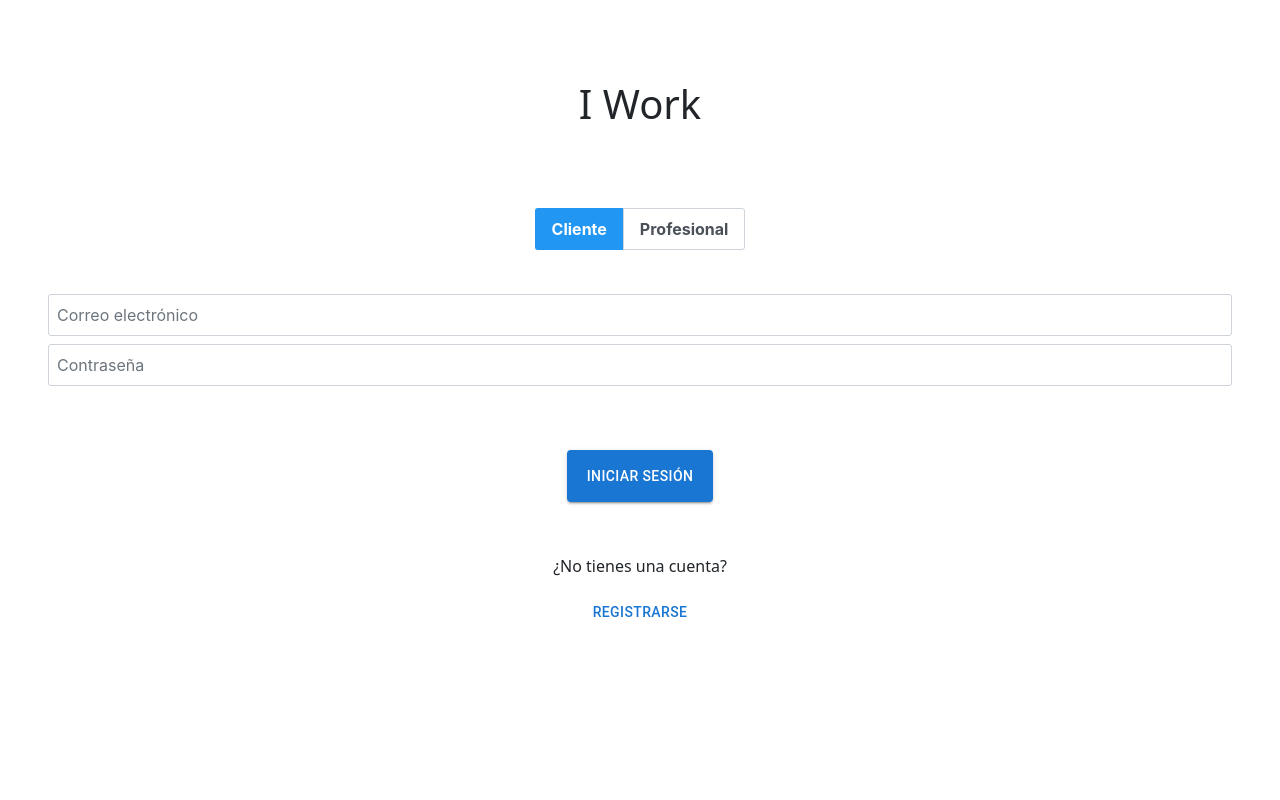
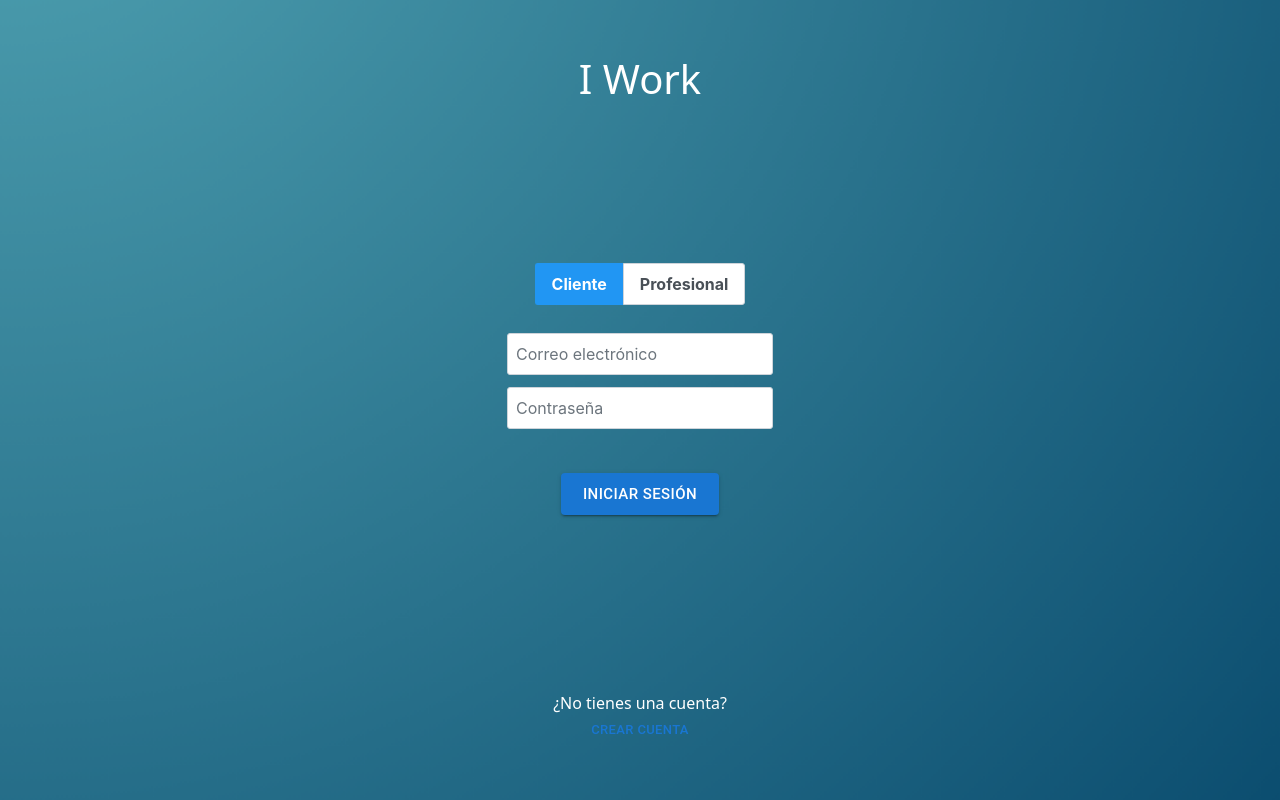
Before and after one commit to TomvShoo/IWork, a React (Create React App) app: page / in a window 1280 px wide. Built offline with nearby package versions, Linux system fonts and the light colour scheme.

Commit message:
Se ha agregado imagenes y mejora de diseño vista login

```diff
--- a/src/Pages/Login.js
+++ b/src/Pages/Login.js
@@ -11,70 +11,58 @@ import { Button } from "@mui/material";
 import "../style.css";
 
 const Estilo = {
-  switchButton: {
-    margin: "2rem 0rem",
-  },
-  inputs: {
-    margin: "2.5rem 0rem",
-  },
-  input: {
-    display: "flex",
-    flexDirection: "column",
-  },
-  h4: {
-    margin: "1rem",
-  },
-  inputText: {
-    margin: "0.25rem 3rem",
-  },
-  button: {
-    padding: "0.85rem 1.25rem",
-    margin: "1.25rem 0rem",
-  },
-  registrar: {
-    margin: "2rem 0rem",
-  },
+  // inputs: {
+  //   margin: "2.5rem 0rem",
+  // },
+  // input: {
+  //   display: "flex",
+  //   flexDirection: "column",
+  // },
+  // h4: {
+  //   margin: "1rem",
+  // },
+  // inputText: {
+  //   margin: "0.25rem 3rem",
+  // },
+  // button: {
+  //   padding: "0.85rem 1.25rem",
+  //   margin: "1.25rem 0rem",
+  // },
+  // registrar: {
+  //   margin: "2rem 0rem",
+  // },
 };
 
 export const Login = () => {
   return (
-    <div style={Estilo.fondo} className="fondo">
+    <div className="containerLogin">
       <div>
-        <h1 style={Estilo.tittle} className="tittle">I Work</h1>
+        <h1 className="tittle">I Work</h1>
       </div>
 
-      <div style={Estilo.switchButton}>
+      <div className="switchButton">
         <SwitchButton />
       </div>
 
-      <div style={Estilo.inputs}>
-        <div style={Estilo.input}>
-          <InputText
-            style={Estilo.inputText}
-            placeholder="Correo electrónico"
-          ></InputText>
+      <div>
+        <div className="input">
+          <InputText placeholder="Correo electrónico"></InputText>
         </div>
-        <div style={Estilo.input}>
-          <InputText
-            style={Estilo.inputText}
-            placeholder="Contraseña"
-            type="password"
-          ></InputText>
+        <div className="input">
+          <InputText placeholder="Contraseña" type="password"></InputText>
         </div>
       </div>
 
-      <div>
+      <div className="loginContainer">
         <Link to="/MenuPro">
-          <Button variant="contained" style={Estilo.button}>
-            Iniciar Sesión
-          </Button>
+          <Button variant="contained" size="large">Iniciar sesión</Button>
         </Link>
       </div>
 
-      <div style={Estilo.registrar}>
-        <p>¿No tienes una cuenta?</p>
+      <div className="registerContainer">
+        <p className="registerText">¿No tienes una cuenta?</p>
         <Link to="/Registro">
-          <Button>Registrarse</Button>
+          <Button size="small">Crear cuenta</Button>
         </Link>
       </div>
     </div>
--- a/src/style.css
+++ b/src/style.css
@@ -1,15 +1,100 @@
-/* .App {
-  text-align: center;
-} */
-
 /* ESTILOS PAGES */
 /* Estilos LOGIN */
-.fondo {
+.containerLogin {
+  color: white;
+  display: flex;
+  flex-direction: column;
+  justify-content: center;
   text-align: center;
+  /* Estilos del Fondo */
+  background-image: url(/src/Images/loginBackground.png);
+  position: absolute;
+  background-size: cover;
+  background-repeat: no-repeat;
+  background-position: center center;
+  top: 50%;
+  left: 50%;
+  transform: translate(-50%, -50%);
+  width: 100%;
+  height: 100%;
 }
 
-.tittle {
-  margin: 5rem 0rem;
+@media (min-width: 320px) {
+  .tittle {
+    margin-bottom: 2.5rem;
+  }
+  .switchButton {
+    margin: 1rem 0rem;
+  }
+  .input {
+    margin: 0.5rem 0rem;
+  }
+  .loginContainer {
+    margin: 1rem 0rem;
+  }
+  .registerContainer {
+    margin-top: 2.5rem;
+  }
+  .registerText {
+    margin: 0rem;
+  }
+}
+
+@media (min-width: 480px) {
+  .tittle {
+    margin-bottom: 3.5rem;
+  }
+  .input {
+    margin: 0.75rem 0rem;
+  }
+  .registerContainer {
+    margin-top: 3.5rem;
+  }
+}
+
+@media (min-width: 576px) {
+  .tittle {
+    margin-bottom: 5rem;
+  }
+  .loginContainer {
+    margin: 1.5rem 0rem;
+  }
+  .registerContainer {
+    margin-top: 5rem;
+  }
+}
+
+@media (min-width: 768px) {
+  .tittle {
+    margin-bottom: 7.5rem;
+  }
+  .registerContainer {
+    margin-top: 7.5rem;
+  }
+}
+
+@media (min-width: 1140px) {
+  .tittle {
+    margin-bottom: 9rem;
+  }
+  .loginContainer {
+    margin: 2rem 0rem;
+  }
+  .registerContainer {
+    margin-top: 9rem;
+  }
+}
+
+@media (min-width: 1400px) {
+  .tittle {
+    margin-bottom: 10rem;
+  }
+  .loginContainer {
+    margin: 2.5rem 0rem;
+  }
+  .registerContainer {
+    margin-top: 10rem;
+  }
 }
 
 /* ESTILOS COMPONENTS */
```
Also changed, not shown: src/Images/loginBackground.png (added).
